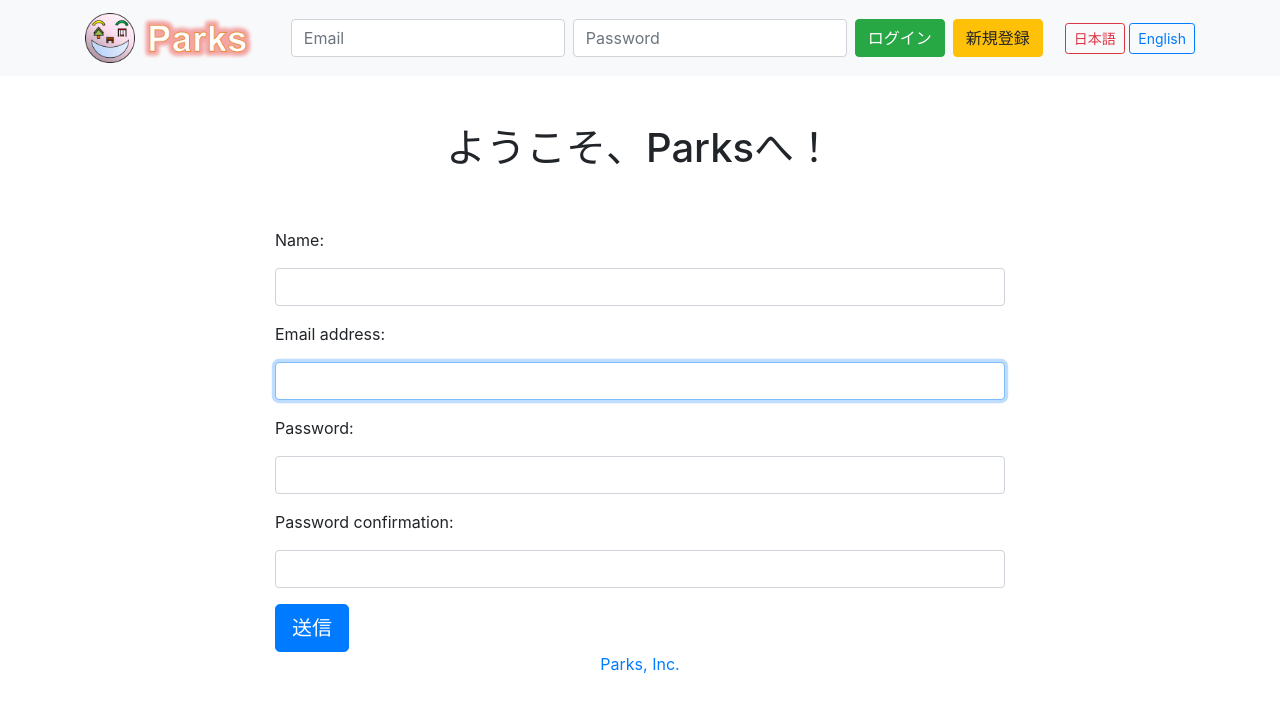
After one commit to siriusformalhaut/Parks, a Django app: page /user_create/ in a window 1280 px wide. The commit adds this page. Shown: the top 712 px of the page. Run offline with Django 3.2, Linux system fonts and the light colour scheme; some libraries are stand-ins or nearby versions.

Commit message:
アカウント登録画面の実装

```diff
--- /dev/null
+++ b/codes/server/parkslab/manager/forms.py
@@ -0,0 +1,33 @@
+from django import forms
+from django.contrib.auth.forms import (
+    AuthenticationForm, UserCreationForm
+)
+from django.contrib.auth import get_user_model
+
+User = get_user_model()
+
+
+class LoginForm(AuthenticationForm):
+    """ログインフォーム"""
+
+    def __init__(self, *args, **kwargs):
+        super().__init__(*args, **kwargs)
+        for field in self.fields.values():
+            field.widget.attrs['class'] = 'form-control'
+            field.widget.attrs['placeholder'] = field.label  # placeholderにフィールドのラベルを入れる
+
+
+class UserCreateForm(UserCreationForm):
+    """ユーザー登録用フォーム"""
+
+    class Meta:
+        model = User
+        if User.USERNAME_FIELD == 'email':
+            fields = ('name', 'email')
+        else:
+            fields = ('username', 'email')
+
+    def __init__(self, *args, **kwargs):
+        super().__init__(*args, **kwargs)
+        for field in self.fields.values():
+            field.widget.attrs['class'] = 'form-control'
--- a/codes/server/parkslab/manager/models.py
+++ b/codes/server/parkslab/manager/models.py
@@ -1,4 +1,5 @@
 from django.db import models
+from django.core.mail import send_mail
 from django.contrib.auth.models import PermissionsMixin
 from django.contrib.auth.base_user import AbstractBaseUser
 from django.utils.translation import ugettext_lazy as _
@@ -94,6 +95,10 @@ class UserAccount(AbstractBaseUser, PermissionsMixin):
     def get_short_name(self):
         return self.display_name
 
+    def email_user(self, subject, message, from_email=None, **kwargs):
+        """Send an email to this user."""
+        send_mail(subject, message, from_email, [self.email], **kwargs)
+
     @property
     def username(self):
         """username属性のゲッター
--- a/codes/server/parkslab/manager/templates/base.html
+++ b/codes/server/parkslab/manager/templates/base.html
@@ -20,7 +20,7 @@
 		<!-- Navigation -->
 		<nav class="navbar navbar-expand-lg navbar-light bg-light static-top">
 			<div class="container">
-				<a class="navbar-brand" href="#">
+				<a class="navbar-brand" href="{% url 'manager:index' %}">
 					<img id="parksLogo" src="{% static 'image/logo.png' %}" height="50" alt="Parksロゴ" />
 					<img id="parksSign" src="{% static 'image/sign.png' %}" height="50" alt="Parks" />
 				</a>
@@ -28,7 +28,7 @@
 					<input class="form-control mr-sm-2" type="email" placeholder="Email" aria-label="Email">
 					<input class="form-control mr-sm-2" type="password" placeholder="Password" aria-label="Password">
 					<button class="btn btn-success mr-sm-2" type="submit">ログイン</button>
-					<a class="btn btn-warning my-2 my-sm-0" href="#" role="button">新規登録</a>
+					<a class="btn btn-warning my-2 my-sm-0" href="{% url 'manager:user_create' %}" role="button">新規登録</a>
 				</form>
 				<div>
 					<a class="btn btn-outline-danger btn-sm" href="#" role="button">日本語</a>
--- /dev/null
+++ b/codes/server/parkslab/manager/templates/manager/mail_templates/user_create/subject.txt
@@ -0,0 +1 @@
+Parks - 会員登録
--- /dev/null
+++ b/codes/server/parkslab/manager/templates/user_create.html
@@ -0,0 +1,31 @@
+{% extends "base.html" %}
+{% block title %}Sign Up{% endblock %}
+
+{% block body %}
+<div class="container">
+    <div class="row justify-content-center mt-5 mb-5">
+        <div class="col-8 text-center">
+            <h1>ようこそ、Parksへ！</h1>
+        </div>
+    </div>
+
+
+	<div class="row justify-content-center mt-3">
+		<div class="col-8">
+            <form action="" method="POST">
+                {{ form.non_field_errors }}
+                {% for field in form %}
+                <div class="form-group">
+                    <label for="{{ field.id_for_label }}">{{ field.label_tag }}</label>
+                    {{ field }}
+                    {{ field.errors }}
+                </div>
+                {% endfor %}
+                {% csrf_token %}
+                <button type="submit" class="btn btn-primary btn-lg">送信</button>
+            </form>
+        </div>
+    </div>
+</div>
+
+{% endblock %}
--- /dev/null
+++ b/codes/server/parkslab/manager/urls.py
@@ -0,0 +1,11 @@
+from django.urls import path
+from . import views
+
+app_name = 'manager'
+
+urlpatterns = [
+    path('index/', views.AccountListView.as_view(), name='index'),
+    path('user_create/', views.UserCreate.as_view(), name='user_create'),
+    path('user_create/done', views.UserCreateDone.as_view(), name='user_create_done'),
+    path('user_create/complete/<token>/', views.UserCreateComplete.as_view(), name='user_create_complete'),
+]
--- a/codes/server/parkslab/manager/views.py
+++ b/codes/server/parkslab/manager/views.py
@@ -3,6 +3,24 @@ from django.views.generic import TemplateView
 from django.contrib.auth import authenticate
 from manager.models import UserAccount
 
+from django.conf import settings
+from django.contrib.auth import get_user_model
+from django.contrib.auth.mixins import LoginRequiredMixin
+from django.contrib.auth.views import (
+    LoginView, LogoutView
+)
+from django.contrib.sites.shortcuts import get_current_site
+from django.core.signing import BadSignature, SignatureExpired, loads, dumps
+from django.http import Http404, HttpResponseBadRequest
+from django.shortcuts import redirect
+from django.template.loader import get_template
+from django.views import generic
+from .forms import (
+    LoginForm, UserCreateForm
+)
+
+
+User = get_user_model()
 # Create your views here.
 
 class AccountListView(TemplateView):
@@ -55,3 +73,75 @@ class CustomLoginView(TemplateView):
         if not redirect_url or redirect_url == '/':
             redirect_url = '/worker_list/'
         return redirect_url
+
+class UserCreate(generic.CreateView):
+    """ユーザー仮登録"""
+    template_name = 'user_create.html'
+    form_class = UserCreateForm
+
+    def form_valid(self, form):
+        """仮登録と本登録用メールの発行."""
+        # 仮登録と本登録の切り替えは、is_active属性を使うと簡単です。
+        # 退会処理も、is_activeをFalseにするだけにしておくと捗ります。
+        user = form.save(commit=False)
+        user.is_active = False
+        user.save()
+
+        # アクティベーションURLの送付
+        current_site = get_current_site(self.request)
+        domain = current_site.domain
+        context = {
+            'protocol': self.request.scheme,
+            'domain': domain,
+            'token': dumps(user.pk),
+            'user': user,
+        }
+
+        subject_template = get_template('manager/mail_templates/user_create/subject.txt')
+        subject = subject_template.render(context)
+
+        message_template = get_template('manager/mail_templates/user_create/message.txt')
+        message = message_template.render(context)
+
+        user.email_user(subject, message)
+        return redirect('manager:user_create_done')
+
+
+class UserCreateDone(generic.TemplateView):
+    """ユーザー仮登録したよ"""
+    template_name = 'user_create_done.html'
+
+
+class UserCreateComplete(generic.TemplateView):
+    """メール内URLアクセス後のユーザー本登録"""
+    template_name = 'user_create_complete.html'
+    timeout_seconds = getattr(settings, 'ACTIVATION_TIMEOUT_SECONDS', 60*60*3)  # デフォルトでは3h以内
+
+    def get(self, request, **kwargs):
+        """tokenが正しければ本登録."""
+        token = kwargs.get('token')
+        try:
+            user_pk = loads(token, max_age=self.timeout_seconds)
+
+        # 期限切れ
+        except SignatureExpired:
+            return HttpResponseBadRequest()
+
+        # tokenが間違っている
+        except BadSignature:
+            return HttpResponseBadRequest()
+
+        # tokenは問題なし
+        else:
+            try:
+                user = User.objects.get(pk=user_pk)
+            except User.DoesNotExist:
+                return HttpResponseBadRequest()
+            else:
+                if not user.is_active:
+                    # 問題なければ本登録とする
+                    user.is_active = True
+                    user.save()
+                    return super().get(request, **kwargs)
+
+        return HttpResponseBadRequest()
--- a/codes/server/parkslab/parkslab/settings.py
+++ b/codes/server/parkslab/parkslab/settings.py
@@ -148,3 +148,6 @@ AUTHENTICATION_BACKENDS = (
 )
 
 AUTH_USER_MODEL = 'manager.UserAccount'
+
+# display e-mail in console
+EMAIL_BACKEND = 'django.core.mail.backends.console.EmailBackend'
--- a/codes/server/parkslab/parkslab/urls.py
+++ b/codes/server/parkslab/parkslab/urls.py
@@ -38,3 +38,8 @@ urlpatterns = [
     url(r'^admin/', admin.site.urls),
     url(r'^index/', manager_view.AccountListView.as_view())
 ]
+
+urlpatterns = [
+    path('admin/', admin.site.urls),
+    path('', include('manager.urls')),
+]
```
Also changed, not shown: codes/server/parkslab/manager/admin.py (+4 -4 lines), codes/server/parkslab/manager/templates/manager/mail_templates/user_create/message.txt (added, +9 -0 lines), codes/server/parkslab/manager/templates/user_create_complete.html (added, +16 -0 lines), codes/server/parkslab/manager/templates/user_create_done.html (added, +12 -0 lines).
